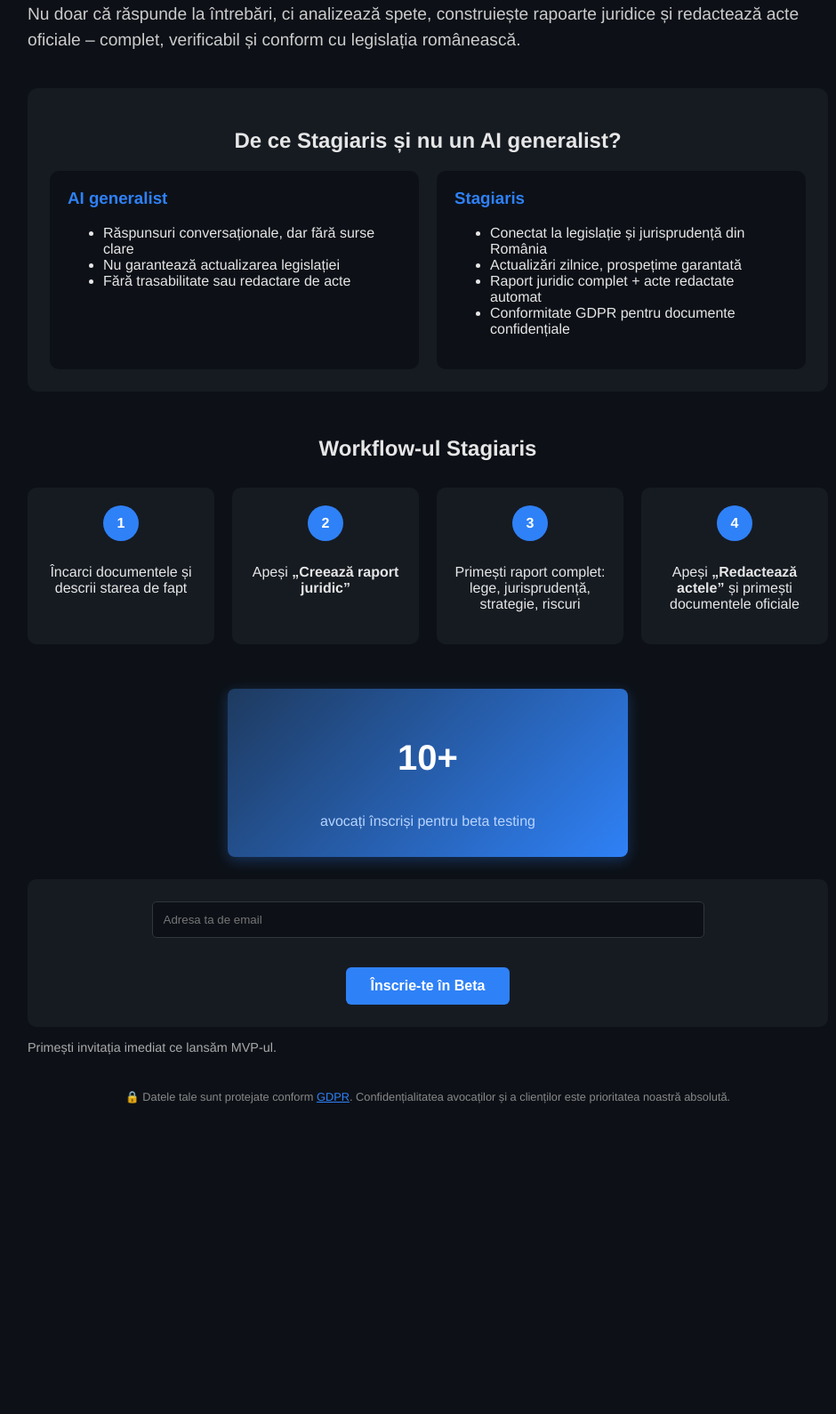
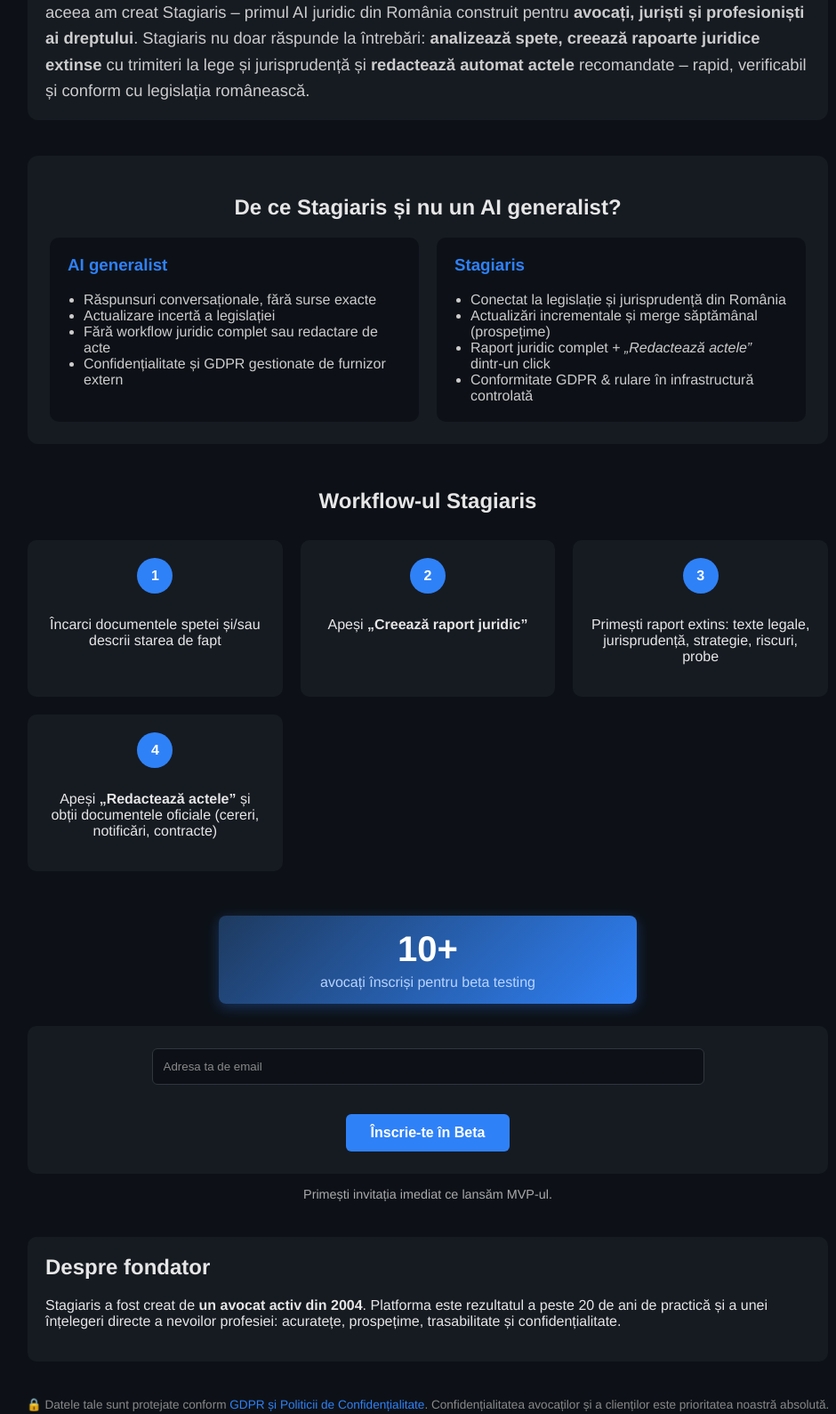
Before and after one commit to ierandragos-hub/stagiaris-website, a plain HTML site: page index.html in a window 1280 px wide. Shown: the part 271-1860 px from the top of the page at 89% size, without its empty margins (159-1099 px from the left). Before the commit the page ends 1551 px from the top, so only its background shows below. Drawn offline with Linux system fonts and the light colour scheme; no server answers.

Commit message:
Update index.html

```diff
--- a/index.html
+++ b/index.html
@@ -1,130 +1,62 @@
 <!DOCTYPE html>
 <html lang="ro">
 <head>
-  <meta charset="UTF-8">
-  <meta name="viewport" content="width=device-width, initial-scale=1.0">
+  <meta charset="UTF-8" />
+  <meta name="viewport" content="width=device-width, initial-scale=1.0" />
   <title>Stagiaris.ro - Coming Soon</title>
   <style>
-    body {
-      font-family: "Helvetica Neue", Arial, sans-serif;
-      margin: 0;
-      background: #0d1117;
-      color: #e6e6e6;
-      padding: 40px 20px;
-    }
+    body { font-family: "Helvetica Neue", Arial, sans-serif; margin: 0; background: #0d1117; color: #e6e6e6; padding: 40px 20px; }
     .container { max-width: 900px; margin: 0 auto; }
 
     /* HEADER */
-    .header {
-      display: flex;
-      align-items: center;
-      gap: 20px;
-      margin-bottom: 40px;
-    }
+    .header { display: flex; align-items: center; gap: 20px; margin-bottom: 16px; }
     .header .logo img { width: 160px; }
-    .header h1 { font-size: 2em; margin: 0; color: #fff; }
+    .header h1 { font-size: 2rem; margin: 0; color: #fff; }
+    .subtitle { margin: 4px 0 24px 0; color: #b8d4ff; font-size: 1rem; }
 
     /* INTRO */
-    .intro { font-size: 1.2em; line-height: 1.5; color: #ccc; }
+    .intro { font-size: 1.15rem; line-height: 1.6; color: #cccccc; background:#161b22; padding: 18px 20px; border-radius: 12px; }
 
     /* DIFFERENTIATOR */
-    .differentiator {
-      background: #161b22;
-      border-radius: 12px;
-      padding: 25px;
-      margin: 40px 0;
-    }
+    .differentiator { background: #161b22; border-radius: 12px; padding: 25px; margin: 40px 0; }
     .differentiator h2 { text-align: center; margin-bottom: 20px; }
-    .compare {
-      display: grid;
-      grid-template-columns: 1fr 1fr;
-      gap: 20px;
-    }
-    .compare div {
-      background: #0d1117;
-      padding: 20px;
-      border-radius: 10px;
-    }
+    .compare { display: grid; grid-template-columns: 1fr 1fr; gap: 20px; }
+    .compare .card { background: #0d1117; padding: 20px; border-radius: 10px; }
     .compare h3 { margin-top: 0; color: #2f81f7; }
+    .compare ul { margin: 0; padding-left: 18px; color: #cccccc; }
 
     /* WORKFLOW */
     .workflow { margin: 50px 0; }
     .workflow h2 { text-align: center; margin-bottom: 30px; }
-    .steps {
-      display: grid;
-      grid-template-columns: repeat(auto-fit,minmax(200px,1fr));
-      gap: 20px;
-    }
-    .step {
-      background: #161b22;
-      padding: 20px;
-      border-radius: 10px;
-      text-align: center;
-    }
-    .step span {
-      display: inline-block;
-      width: 40px; height: 40px;
-      line-height: 40px;
-      background: #2f81f7;
-      border-radius: 50%;
-      color: #fff;
-      font-weight: bold;
-      margin-bottom: 10px;
-    }
+    .steps { display: grid; grid-template-columns: repeat(auto-fit, minmax(220px, 1fr)); gap: 20px; }
+    .step { background: #161b22; padding: 20px; border-radius: 10px; text-align: center; }
+    .step span { display: inline-block; width: 40px; height: 40px; line-height: 40px; background: #2f81f7; border-radius: 50%; color: #fff; font-weight: 700; margin-bottom: 10px; }
 
     /* SOCIAL PROOF */
-    .social-proof {
-      background: linear-gradient(135deg, #1e3a5f 0%, #2f81f7 100%);
-      padding: 15px 25px;
-      border-radius: 8px;
-      margin: 25px auto;
-      max-width: 400px;
-      text-align: center;
-      box-shadow: 0 4px 15px rgba(47, 129, 247, 0.3);
-    }
-    .social-proof .number { font-size: 2.5em; font-weight: bold; color: #fff; }
-    .social-proof .text { color: #b8d4ff; }
+    .social-proof { background: linear-gradient(135deg, #1e3a5f 0%, #2f81f7 100%); padding: 15px 25px; border-radius: 8px; margin: 25px auto; max-width: 420px; text-align: center; box-shadow: 0 4px 15px rgba(47, 129, 247, 0.3); }
+    .social-proof .number { font-size: 2.5em; font-weight: bold; color: #fff; margin: 0; }
+    .social-proof .text { color: #b8d4ff; margin: 6px 0 0 0; }
 
     /* FORM */
-    form {
-      background: #161b22;
-      padding: 25px;
-      border-radius: 10px;
-      text-align: center;
-    }
-    input[type="email"] {
-      padding: 12px;
-      width: 70%;
-      border: 1px solid #30363d;
-      border-radius: 5px;
-      margin-bottom: 15px;
-      background: #0d1117;
-      color: #e6e6e6;
-    }
-    button {
-      padding: 12px 28px;
-      background: #2f81f7;
-      color: white;
-      border: none;
-      border-radius: 6px;
-      font-size: 1em;
-      font-weight: bold;
-      cursor: pointer;
-      transition: background 0.3s;
-    }
+    form { background: #161b22; padding: 25px; border-radius: 10px; text-align: center; }
+    input[type="email"] { padding: 12px; width: 70%; border: 1px solid #30363d; border-radius: 6px; margin-bottom: 15px; background: #0d1117; color: #e6e6e6; }
+    input[type="email"]::placeholder { color: #888; }
+    button { padding: 12px 28px; background: #2f81f7; color: #fff; border: none; border-radius: 6px; font-size: 1em; font-weight: 700; cursor: pointer; transition: background .3s; }
     button:hover { background: #1f6feb; }
-    .note { font-size: 0.9em; margin-top: 15px; color: #aaa; }
-    .success-message {
-      display: none; margin-top: 15px;
-      padding: 15px; background: #0d5c2f;
-      color: #7ee3a5; border-radius: 6px; font-weight: bold;
-    }
+    .note { font-size: .9em; margin-top: 15px; color: #aaaaaa; text-align:center; }
+    .success-message { display: none; margin-top: 15px; padding: 15px; background: #0d5c2f; color: #7ee3a5; border-radius: 6px; font-weight: 700; }
+
+    /* ABOUT FOUNDER */
+    .about-founder { background:#161b22; padding: 20px; border-radius: 10px; margin-top: 40px; }
+    .about-founder h2 { margin-top: 0; }
 
     /* FOOTER */
-    .footer-note { margin-top: 40px; font-size: 0.8em; color: #888; text-align: center; }
-    .footer-note a { color: #2f81f7; }
+    .footer-note { margin-top: 40px; font-size: .85em; color: #888; text-align: center; }
+    .footer-note a { color: #2f81f7; text-decoration: none; }
+    .footer-note a:hover { text-decoration: underline; }
 
-    @media (max-width: 700px) { .compare { grid-template-columns: 1fr; } }
+    /* RESPONSIVE */
+    @media (max-width: 760px) { .compare { grid-template-columns: 1fr; } .header { flex-direction: column; align-items: center; text-align: center; } .header .logo img { width: 140px; } }
   </style>
   <script src="https://www.google.com/recaptcha/api.js" async defer></script>
 </head>
@@ -133,50 +65,55 @@
 
     <!-- HEADER -->
     <div class="header">
-      <div class="logo"><img src="logo-transparent.png" alt="Stagiaris Logo"></div>
-      <h1>Stagiaris – Asistentul juridic inteligent. În curând.</h1>
+      <div class="logo"><img src="logo-transparent.png" alt="Stagiaris Logo" /></div>
+      <div>
+        <h1>Stagiaris – Asistentul juridic inteligent. În curând.</h1>
+        <p class="subtitle">Creat de un <strong>avocat activ din 2004</strong>, cu peste 20 de ani de experiență în drept.</p>
+      </div>
     </div>
 
     <!-- INTRO -->
     <p class="intro">
-      Stagiaris este primul AI juridic din România construit pentru <strong>avocați, juriști și profesioniști ai dreptului</strong>.
-      Nu doar că răspunde la întrebări, ci analizează spete, construiește rapoarte juridice și redactează acte oficiale – complet, verificabil și conform cu legislația românească.
+      Sunt avocat din 2004 și am văzut zilnic cât timp se pierde în căutări, analize și redactări repetitive. De aceea am creat Stagiaris –
+      primul AI juridic din România construit pentru <strong>avocați, juriști și profesioniști ai dreptului</strong>.
+      Stagiaris nu doar răspunde la întrebări: <strong>analizează spete, creează rapoarte juridice extinse</strong> cu trimiteri la lege și jurisprudență și <strong>redactează automat actele</strong> recomandate – rapid, verificabil și conform cu legislația românească.
     </p>
 
     <!-- DIFFERENTIATOR -->
     <div class="differentiator">
       <h2>De ce Stagiaris și nu un AI generalist?</h2>
       <div class="compare">
-        <div>
+        <div class="card">
           <h3>AI generalist</h3>
           <ul>
-            <li>Răspunsuri conversaționale, dar fără surse clare</li>
-            <li>Nu garantează actualizarea legislației</li>
-            <li>Fără trasabilitate sau redactare de acte</li>
+            <li>Răspunsuri conversaționale, fără surse exacte</li>
+            <li>Actualizare incertă a legislației</li>
+            <li>Fără workflow juridic complet sau redactare de acte</li>
+            <li>Confidențialitate și GDPR gestionate de furnizor extern</li>
           </ul>
         </div>
-        <div>
+        <div class="card">
           <h3>Stagiaris</h3>
           <ul>
             <li>Conectat la legislație și jurisprudență din România</li>
-            <li>Actualizări zilnice, prospețime garantată</li>
-            <li>Raport juridic complet + acte redactate automat</li>
-            <li>Conformitate GDPR pentru documente confidențiale</li>
+            <li>Actualizări incrementale și merge săptămânal (prospețime)</li>
+            <li>Raport juridic complet + <em>„Redactează actele”</em> dintr-un click</li>
+            <li>Conformitate GDPR & rulare în infrastructură controlată</li>
           </ul>
         </div>
       </div>
     </div>
 
     <!-- WORKFLOW -->
-    <div class="workflow">
+    <section class="workflow" aria-label="Workflow Stagiaris">
       <h2>Workflow-ul Stagiaris</h2>
       <div class="steps">
-        <div class="step"><span>1</span><p>Încarci documentele și descrii starea de fapt</p></div>
+        <div class="step"><span>1</span><p>Încarci documentele spetei și/sau descrii starea de fapt</p></div>
         <div class="step"><span>2</span><p>Apeși <strong>„Creează raport juridic”</strong></p></div>
-        <div class="step"><span>3</span><p>Primești raport complet: lege, jurisprudență, strategie, riscuri</p></div>
-        <div class="step"><span>4</span><p>Apeși <strong>„Redactează actele”</strong> și primești documentele oficiale</p></div>
+        <div class="step"><span>3</span><p>Primești raport extins: texte legale, jurisprudență, strategie, riscuri, probe</p></div>
+        <div class="step"><span>4</span><p>Apeși <strong>„Redactează actele”</strong> și obții documentele oficiale (cereri, notificări, contracte)</p></div>
       </div>
-    </div>
+    </section>
 
     <!-- SOCIAL PROOF -->
     <div class="social-proof">
@@ -184,24 +121,33 @@
       <p class="text">avocați înscriși pentru beta testing</p>
     </div>
 
-    <!-- FORM -->
+    <!-- FORM (păstrate: captcha, chei, contor) -->
     <form id="signup-form" action="https://stagiaris.us22.list-manage.com/subscribe/post-json?u=29c2427738242ff2a8dfda5a0&id=a0dfd9b96f&f_id=0081c2e1f0&c=?" method="GET">
-      <input type="email" name="EMAIL" id="email-input" placeholder="Adresa ta de email" required>
+      <input type="email" name="EMAIL" id="email-input" placeholder="Adresa ta de email" required />
       <div style="position: absolute; left: -5000px;" aria-hidden="true">
-        <input type="text" name="b_29c2427738242ff2a8dfda5a0_a0dfd9b96f" tabindex="-1" value="">
+        <input type="text" name="b_29c2427738242ff2a8dfda5a0_a0dfd9b96f" tabindex="-1" value="" />
       </div>
       <div class="g-recaptcha" data-sitekey="6Lfr1dgrAAAAACEVdovbu7BA1hCmeXLG94bOCWQt"></div>
-      <br>
+      <br />
       <button type="submit">Înscrie-te în Beta</button>
       <div class="success-message" id="success-message">✓ Mulțumim! Ai fost înscris cu succes.</div>
     </form>
     <p class="note">Primești invitația imediat ce lansăm MVP-ul.</p>
 
+    <!-- ABOUT FOUNDER -->
+    <div class="about-founder">
+      <h2>Despre fondator</h2>
+      <p>
+        Stagiaris a fost creat de <strong>un avocat activ din 2004</strong>. Platforma este rezultatul a peste 20 de ani de practică și a unei
+        înțelegeri directe a nevoilor profesiei: acuratețe, prospețime, trasabilitate și confidențialitate.
+      </p>
+    </div>
+
   </div>
 
   <!-- FOOTER -->
   <footer class="footer-note">
-    🔒 Datele tale sunt protejate conform <a href="/politica-confidentialitate.html" target="_blank">GDPR</a>. Confidențialitatea avocaților și a clienților este prioritatea noastră absolută.
+    🔒 Datele tale sunt protejate conform <a href="/politica-confidentialitate.html" target="_blank">GDPR și Politicii de Confidențialitate</a>. Confidențialitatea avocaților și a clienților este prioritatea noastră absolută.
   </footer>
 
   <script>
@@ -210,20 +156,23 @@
         const response = await fetch('/.netlify/functions/get-subscriber-count');
         const data = await response.json();
         animateCounter(data.count);
-      } catch {
+      } catch (error) {
         document.getElementById('subscriber-count').textContent = '10+';
       }
     }
+
     function animateCounter(target) {
       const counter = document.getElementById('subscriber-count');
-      let current = 0, increment = target / 50;
+      let current = 0; const steps = 50; const increment = (Number(target)||0) / steps;
       const timer = setInterval(() => {
         current += increment;
         if (current >= target) { counter.textContent = target; clearInterval(timer); }
         else { counter.textContent = Math.floor(current); }
       }, 30);
     }
+
     window.addEventListener('load', loadSubscriberCount);
+
     document.getElementById('signup-form').addEventListener('submit', function(e) {
       e.preventDefault();
       var email = document.getElementById('email-input').value;
```
